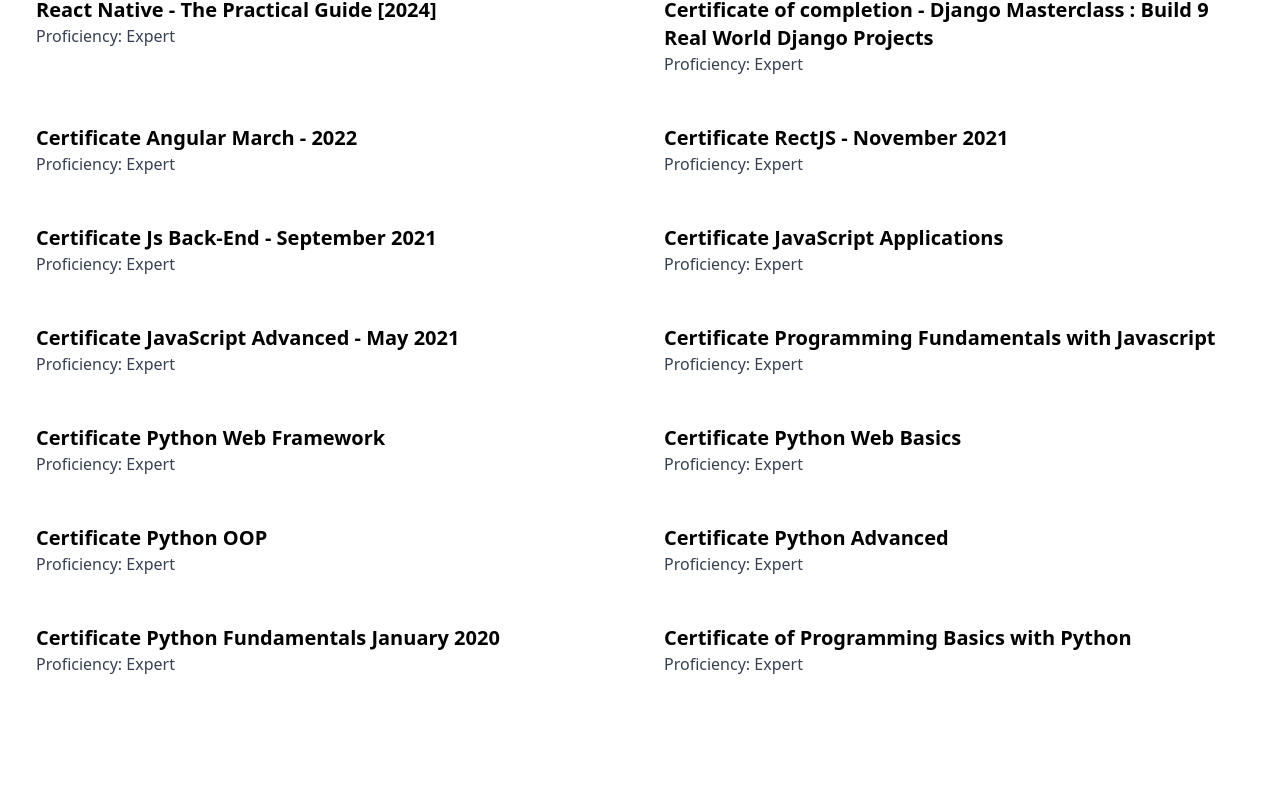
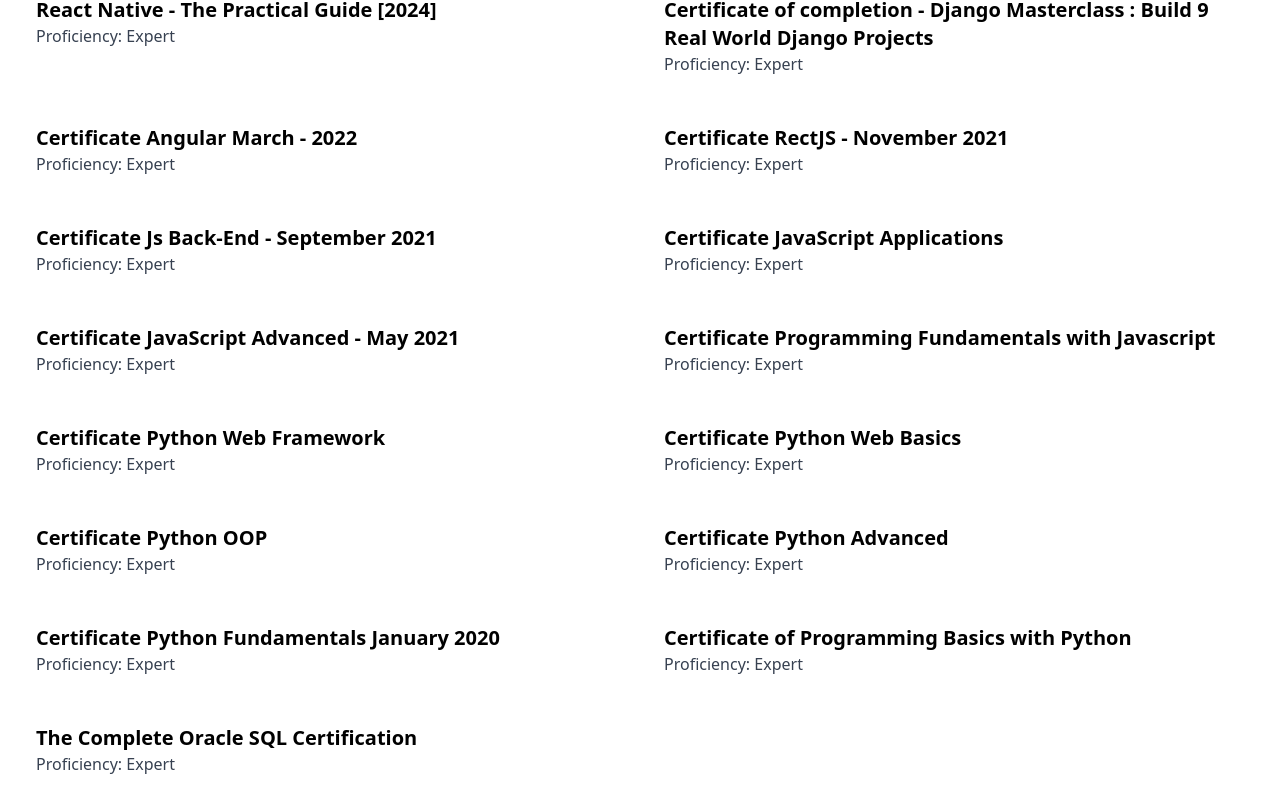
Before and after one commit to RalitsaTerzieva/next-project, a Next.js app: page /certifications in a window 1280 px wide. Shown: the part 220-1032 px from the top of the page. Before the commit the page ends 932 px from the top, so only its background shows below. Built offline with nearby package versions, Linux system fonts and the light colour scheme.

Commit message:
Update certifications content

```diff
--- a/pages/certifications.tsx
+++ b/pages/certifications.tsx
@@ -22,6 +22,7 @@
         <SkillCard skill="Certificate Python Advanced" level="Expert" />
         <SkillCard skill="Certificate Python Fundamentals January 2020" level="Expert" />
         <SkillCard skill="Certificate of Programming Basics with Python" level="Expert" />
+        <SkillCard skill="The Complete Oracle SQL Certification" level="Expert" />
         </div>
     </div>
  )
```
